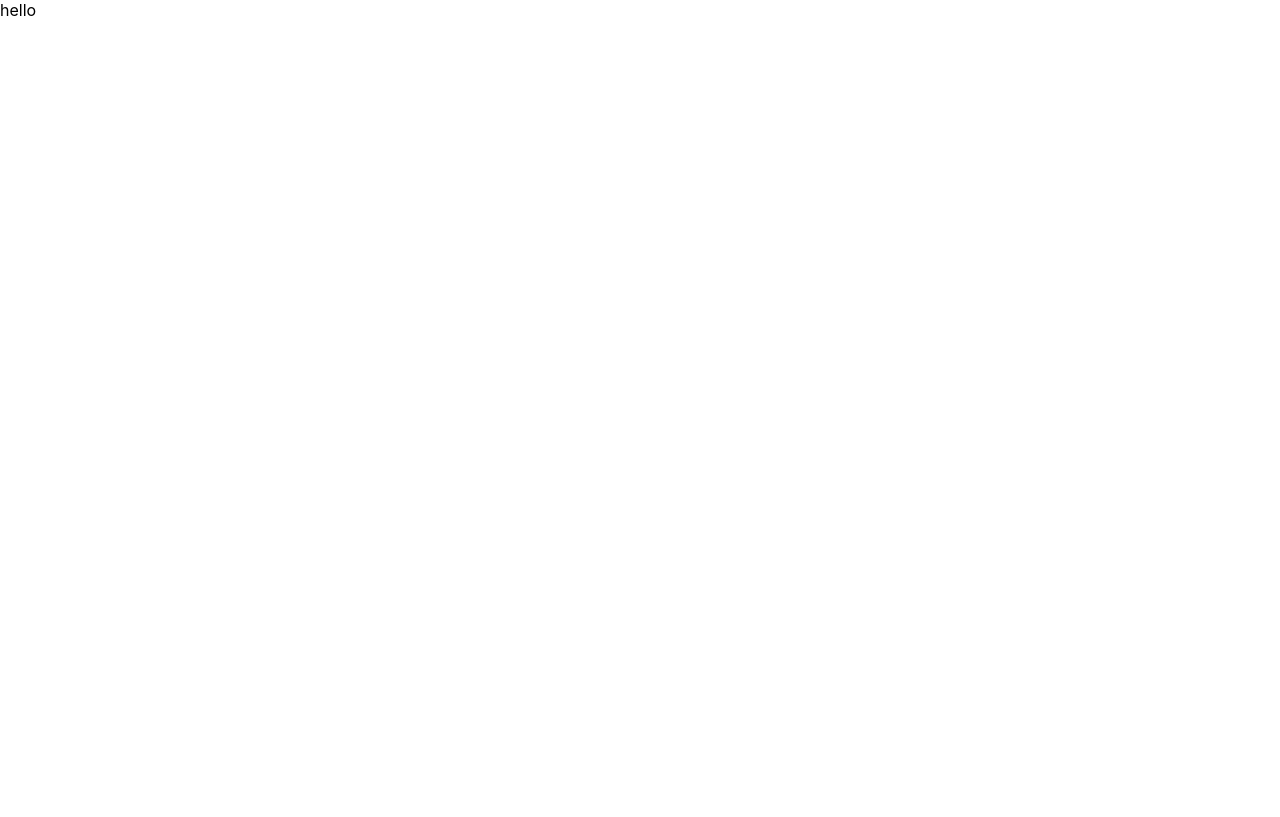
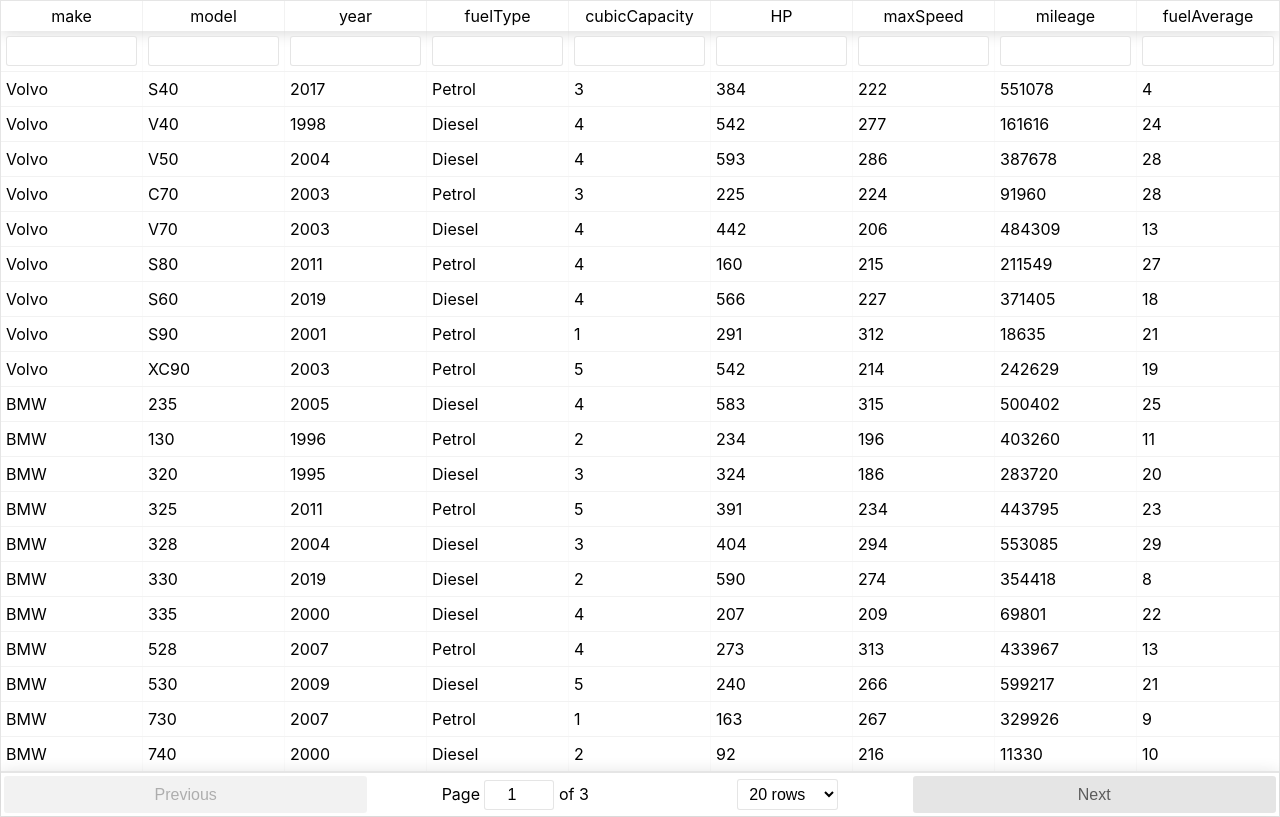
Before and after one commit to marjen0/react-data-tables, a React (Create React App) app: page / in a window 1280 px wide. Built offline with nearby package versions, Linux system fonts and the light colour scheme.

Commit message:
working table

```diff
--- a/src/App.js
+++ b/src/App.js
@@ -1,14 +1,12 @@
 import React from 'react';
-import Automobiles from './classes/Automobiles/Automobiles';
+import ReactTable from './containers/ReactTable/ReactTable';
 
 
 class App extends React.Component {
   render() {
-    const auto = new Automobiles();
-    console.log(auto.automobiles)
     return (
       <div>
-        hello
+        <ReactTable/>
       </div>
     );
   }
--- a/src/classes/Automobiles/Automobiles.js
+++ b/src/classes/Automobiles/Automobiles.js
@@ -27,8 +27,8 @@
         automobiles.push(automobile);
     })
 }
+class Automobiles {
 
-class Automobiles {
     constructor() {
         this.automobiles = automobiles;
     }
--- /dev/null
+++ b/src/containers/ReactTable/ReactTable.js
@@ -0,0 +1,36 @@
+import React from 'react';
+import Automobiles from '../../classes/Automobiles/Automobiles';
+import ReactTable from 'react-table';
+import 'react-table/react-table.css'
+
+class ReactTablePckg extends React.Component {
+    constructor(props){
+        super(props);
+        this.state = {
+            automobiles: new Automobiles().automobiles
+        }
+    }
+    render() {
+        //const auto = new Automobiles();
+        const { automobiles } = this.state;
+        const columns = [];
+        //const data =[];
+        for (const key in automobiles[0]) {
+            const column = {
+                Header: key,
+                accessor: key,
+                sortable:true
+            }
+            columns.push(column);
+        }
+        const data = automobiles.map(automobile => {
+            return {...automobile}
+        })
+
+        return (
+            <ReactTable columns={columns} data={data} filterable={true}/>
+        );
+    }
+}
+
+export default ReactTablePckg;
```
Also changed, not shown: src/classes/Automobile/Automobile.js (line endings or trailing spaces).
